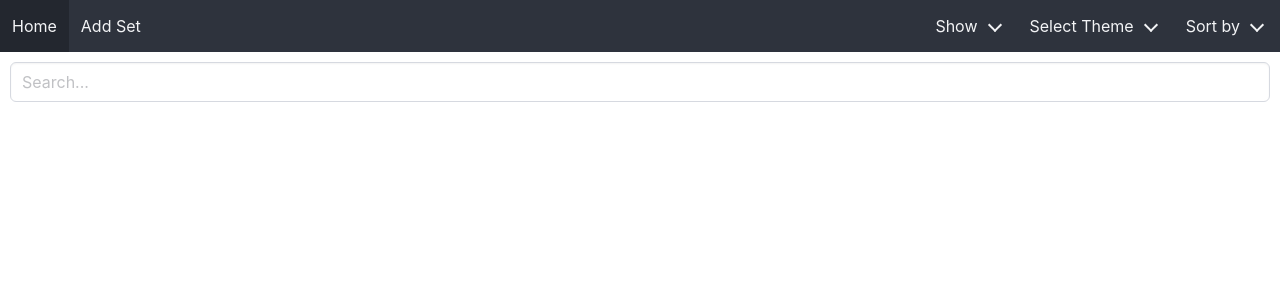
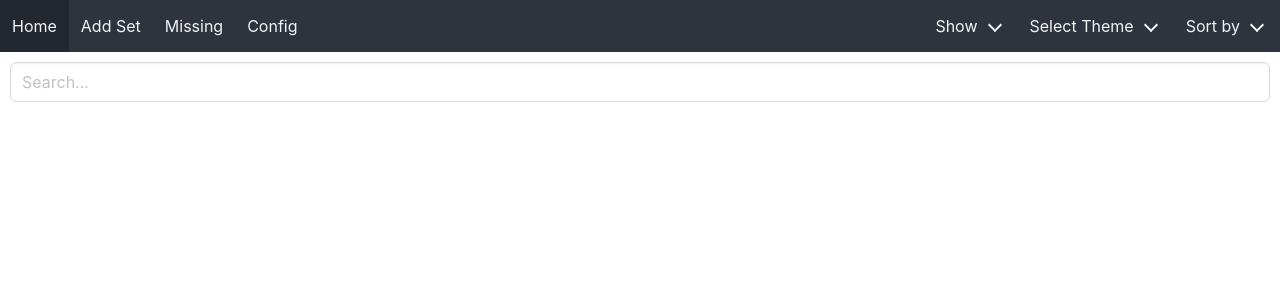
Before and after one commit to tylerobara/BrickTracker, a Flask app: template templates/index.html in a window 1280 px wide. Shown: the top 300 px of the page. Run offline with Flask 3, Linux system fonts and the light colour scheme; the template is opened without the code that fills it, so the values that code supplies are empty; some libraries are stand-ins or nearby versions.

Commit message:
Added config button to nav bar

```diff
--- a/templates/index.html
+++ b/templates/index.html
@@ -92,9 +92,12 @@
 			<a class="navbar-item" href="/create">
 				Add Set
 			</a>
-			<!-- <a class="navbar-item" href="/missing">
+			<a class="navbar-item" href="/missing">
 				Missing
-			</a> -->
+			</a>
+			<a class="navbar-item" href="/config">
+				Config
+			</a>
 			<a role="button" class="navbar-burger" aria-label="menu" aria-expanded="false" data-target="navMenu">
 				<span aria-hidden="true"></span>
 				<span aria-hidden="true"></span>
```
